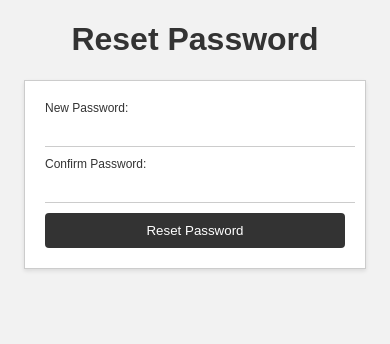
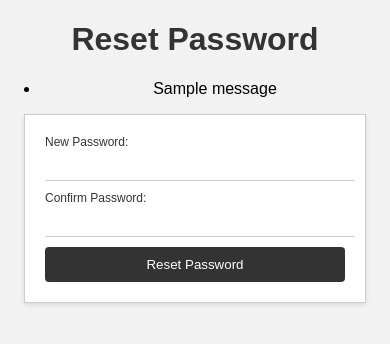
Before and after one commit to Abhinav-Gyawali/abliWeb, a Django app: page /password-reset/verify in a window 390 px wide. Shown: the top 344 px of the page. Run offline with Django 4.2, Linux system fonts and the light colour scheme; tables that the repository leaves empty hold one stand-in row (values such as "Sample post"); one stand-in notice (Sample message) is shown.

Commit message:
responsive

```diff
--- a/templates/password_reset_abli_app.html
+++ b/templates/password_reset_abli_app.html
@@ -2,6 +2,7 @@
 <html>
 <head>
     <title>Reset Password</title>
+    <meta name="viewport" content="width=device-width, initial-scale=1.0">
     <style>
         body {
             font-family: Arial, sans-serif;
@@ -57,6 +58,19 @@
 </head>
 <body>
     <h1>Reset Password</h1>
+    {% if messages %}
+    <div class="alert alert-success">
+    <ul>
+    {% for message in messages %}
+    <li>{{ message }}</li>
+    {% endfor %}
+    </ul>
+    </div>
+    {% endif %}
+
+
+
+
     <form method="post">
         {% csrf_token %}
         <label for="new_password">New Password:</label>
```
